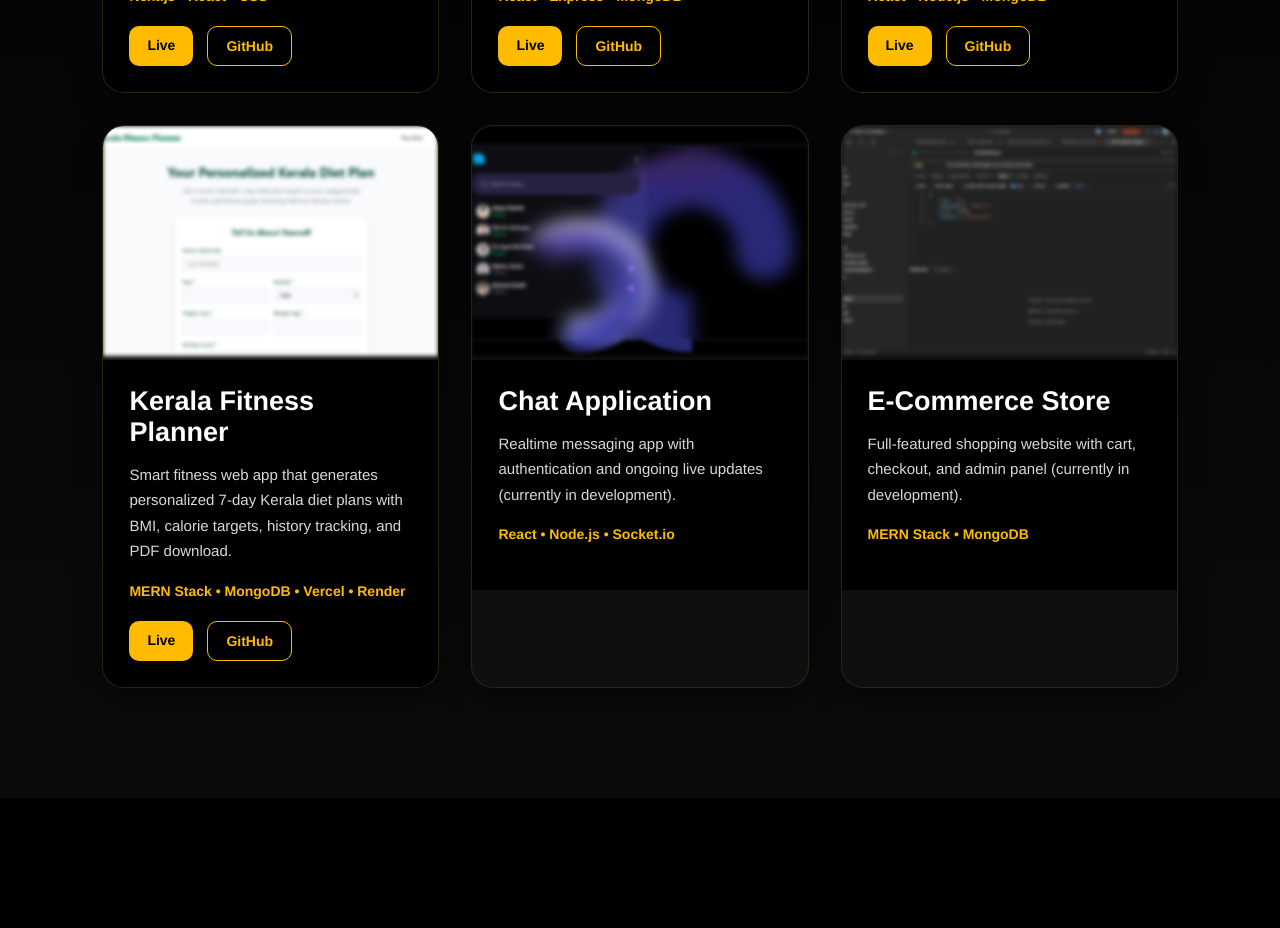
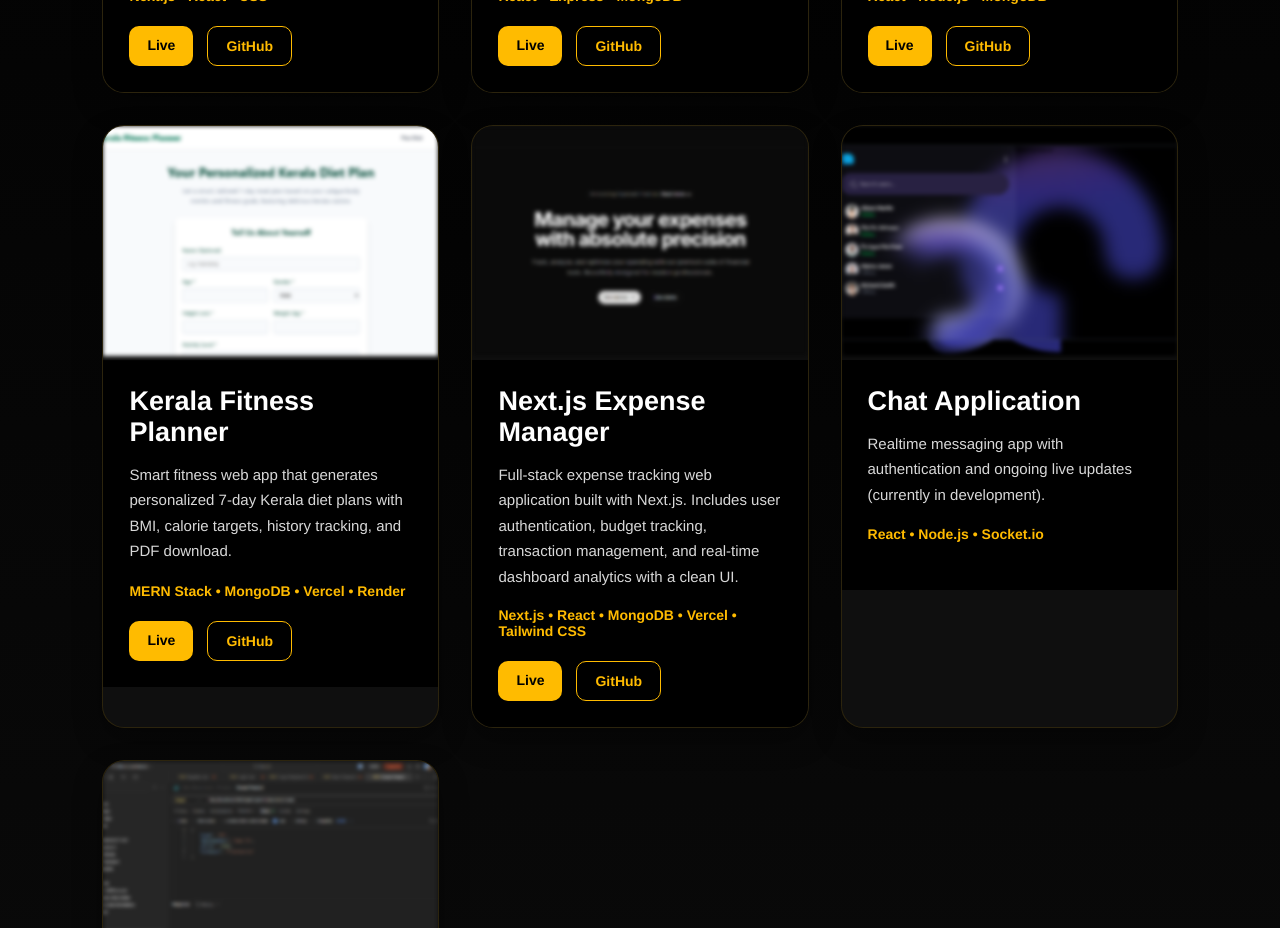
Before and after one commit to Kamalrajkamalraj960/portfolio, a Next.js app: page /project in a window 1280 px wide. Shown: the part 740-1668 px from the top of the page. Before the commit the page ends 1538 px from the top, so only its background shows below. Built offline with nearby package versions, Linux system fonts and the light colour scheme.

Commit message:
7th_project_Added

```diff
--- a/src/components/About/About.jsx
+++ b/src/components/About/About.jsx
@@ -64,7 +64,7 @@ export default function About() {
 
                 {/* STATS RINGS */}
                 <div className={styles.statsGrid}>
-                    <RingStat label="Projects" value={4} percent={70} />
+                    <RingStat label="Projects" value={6} percent={70} />
                     <RingStat label="Technologies" value={7} percent={85} />
                 </div>
 
--- a/src/components/Project/Project.jsx
+++ b/src/components/Project/Project.jsx
@@ -33,6 +33,14 @@ const projectData = [
         image: "/projects/keralafitness.png",
         live: "https://kerala-fitness-planner.vercel.app/",
         github: "https://github.com/Kamalrajkamalraj960/kerala-fitness-planner",
+    },
+    {
+        title: "Next.js Expense Manager",
+        desc: "Full-stack expense tracking web application built with Next.js. Includes user authentication, budget tracking, transaction management, and real-time dashboard analytics with a clean UI.",
+        tech: "Next.js • React • MongoDB • Vercel • Tailwind CSS",
+        image: "/projects/expense-manager.png",
+        live: "https://next-js-final-project-sage.vercel.app/",
+        github: "https://github.com/Kamalrajkamalraj960/Next.js-final-project",
     },
     {
         title: "Chat Application",
```
Also changed, not shown: public/projects/expense-manager.png (added).
